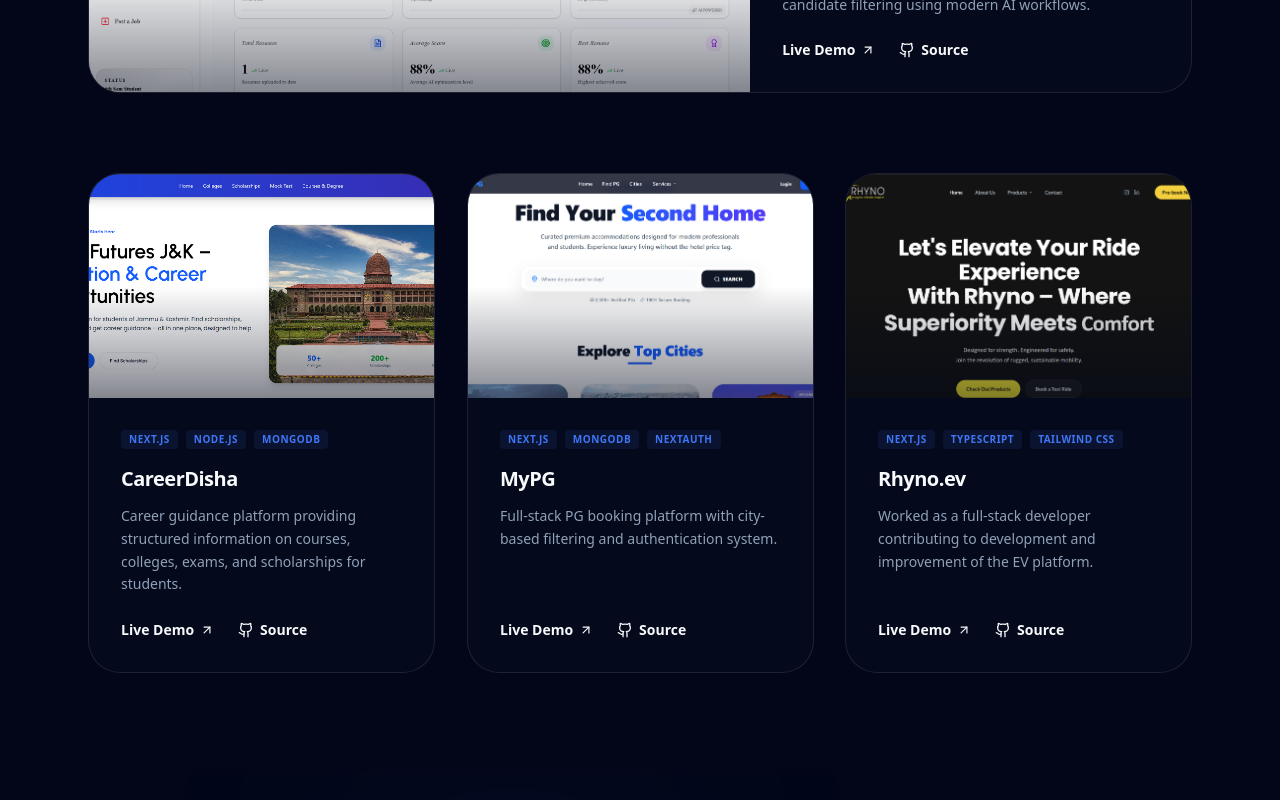
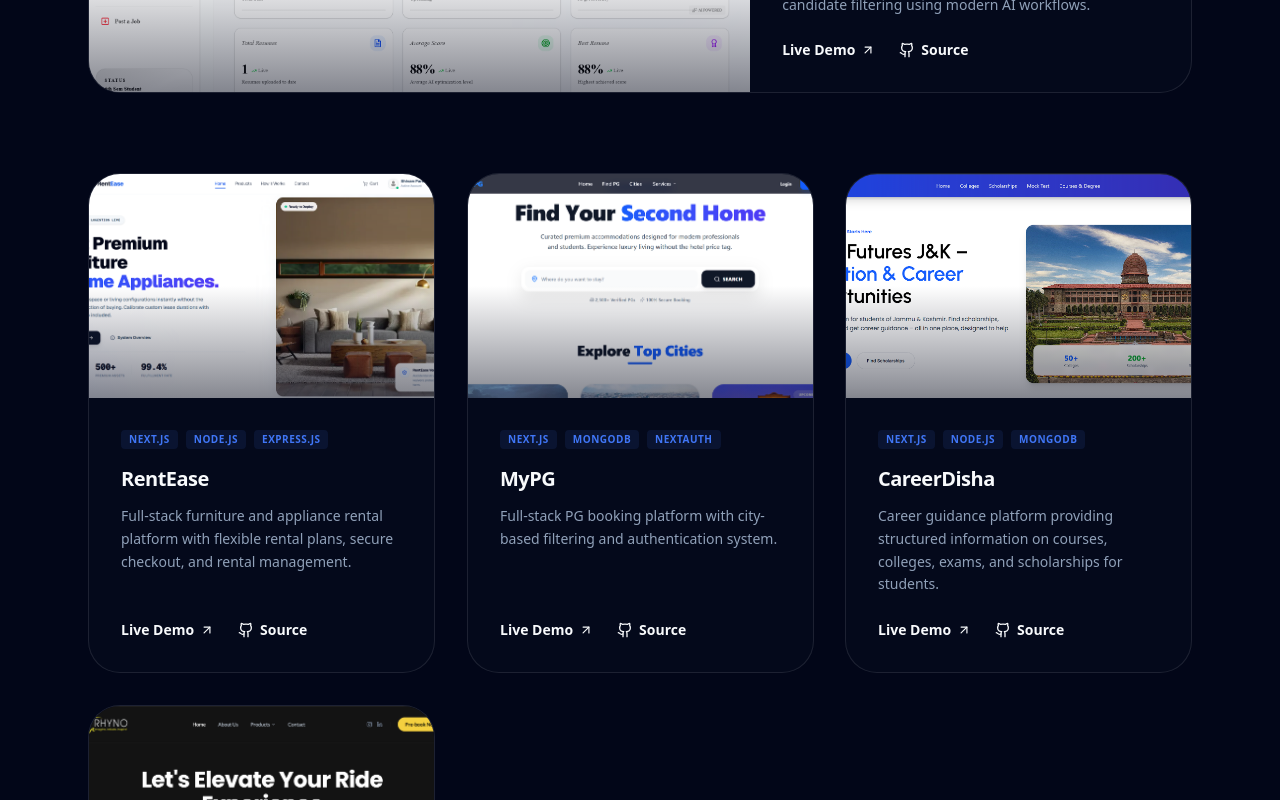
Before and after one commit to Darshan2095/darshan-portfolio, a Next.js app: page / in a window 1280 px wide. Shown: the part 3191-3991 px from the top of the page. Built offline with nearby package versions, Linux system fonts and the light colour scheme.

Commit message:
Project added

```diff
--- a/src/components/About.tsx
+++ b/src/components/About.tsx
@@ -123,11 +123,11 @@ export default function About() {
                         </div>
                         <div>
                             <p className="text-sm font-bold">Currently Pursuing</p>
-                            <p className="text-xs text-muted-foreground">Computer Engineering — 6th Semester, VGEC</p>
+                            <p className="text-xs text-muted-foreground">Computer Engineering — 7th Semester, VGEC</p>
                         </div>
                     </div>
                     <div className="flex gap-2">
-                        {["Next.js", "TypeScript", "Node", "MongoDB"].map((tag) => (
+                        {["Next.js", "TypeScript", "MERN", "Tailwind CSS"].map((tag) => (
                             <span key={tag} className="px-3 py-1 rounded-md bg-secondary text-[10px] font-bold uppercase tracking-wider border border-border">
                                 {tag}
                             </span>
--- a/src/data/projects.ts
+++ b/src/data/projects.ts
@@ -26,19 +26,19 @@ export const projects = [
     },
     {
         featured: false,
-        title: "CareerDisha",
+        title: "RentEase",
         description:
-            "Career guidance platform providing structured information on courses, colleges, exams, and scholarships for students.",
-        image: "/projects/careerdisha.png",
-        tech: ["Next.js", "Node.js", "MongoDB", "Tailwind"],
+            "Full-stack furniture and appliance rental platform with flexible rental plans, secure checkout, and rental management.",
+        image: "/projects/rentease.png",
+        tech: ["Next.js", "Node.js", "Express.js", "MongoDB"],
         features: [
-            "Admin dashboard",
-            "SEO optimized pages",
-            "Dynamic course data",
-            "Responsive UI",
-        ],
-        live: "https://career-disha-eosin.vercel.app/",
-        github: "https://github.com/Darshan2095/CareerDisha",
+        "Furniture & appliance rentals",
+        "Cart & checkout flow",
+        "Order & rental tracking",
+        "Admin management dashboard",
+    ],
+        live: "https://rent-ease-amber.vercel.app/",
+        github: "https://github.com/Darshan2095/RentEase",
     },
     {
         featured: false,
@@ -56,6 +56,23 @@ export const projects = [
         live: "https://my-pg-snowy.vercel.app/",
         github: "https://github.com/Darshan2095/MyPG",
     },
+    {
+        featured: false,
+        title: "CareerDisha",
+        description:
+            "Career guidance platform providing structured information on courses, colleges, exams, and scholarships for students.",
+        image: "/projects/careerdisha.png",
+        tech: ["Next.js", "Node.js", "MongoDB", "Tailwind"],
+        features: [
+            "Admin dashboard",
+            "SEO optimized pages",
+            "Dynamic course data",
+            "Responsive UI",
+        ],
+        live: "https://career-disha-eosin.vercel.app/",
+        github: "https://github.com/Darshan2095/CareerDisha",
+    },
+
     // {
     //     featured: false,
     //     title: "Aadhaar Booking System",
--- a/src/data/skills.ts
+++ b/src/data/skills.ts
@@ -23,8 +23,8 @@ export const skills = [
         items: [
             { name: "Next.js", icon: SiNextdotjs, level: 90 },
             { name: "React.js", icon: FaReact, level: 90 },
+            { name: "TypeScript", icon: SiTypescript, level: 80 },
             { name: "Tailwind CSS", icon: SiTailwindcss, level: 85 },
-            { name: "TypeScript", icon: SiTypescript, level: 80 },
         ],
     },
     {
@@ -37,9 +37,9 @@ export const skills = [
     {
         category: "Database",
         items: [
-            { name: "PostgreSQL", icon: SiPostgresql, level: 85 },
-            { name: "MySQL", icon: SiMysql, level: 75 },
             { name: "MongoDB", icon: SiMongodb, level: 85 },
+            { name: "MySQL", icon: SiMysql, level: 85 },
+            { name: "PostgreSQL", icon: SiPostgresql, level: 60 },
         ],
     },
     {
```
Also changed, not shown: public/projects/rentease.png (added), 1 other file (tests, documents, lock files or other folders).
